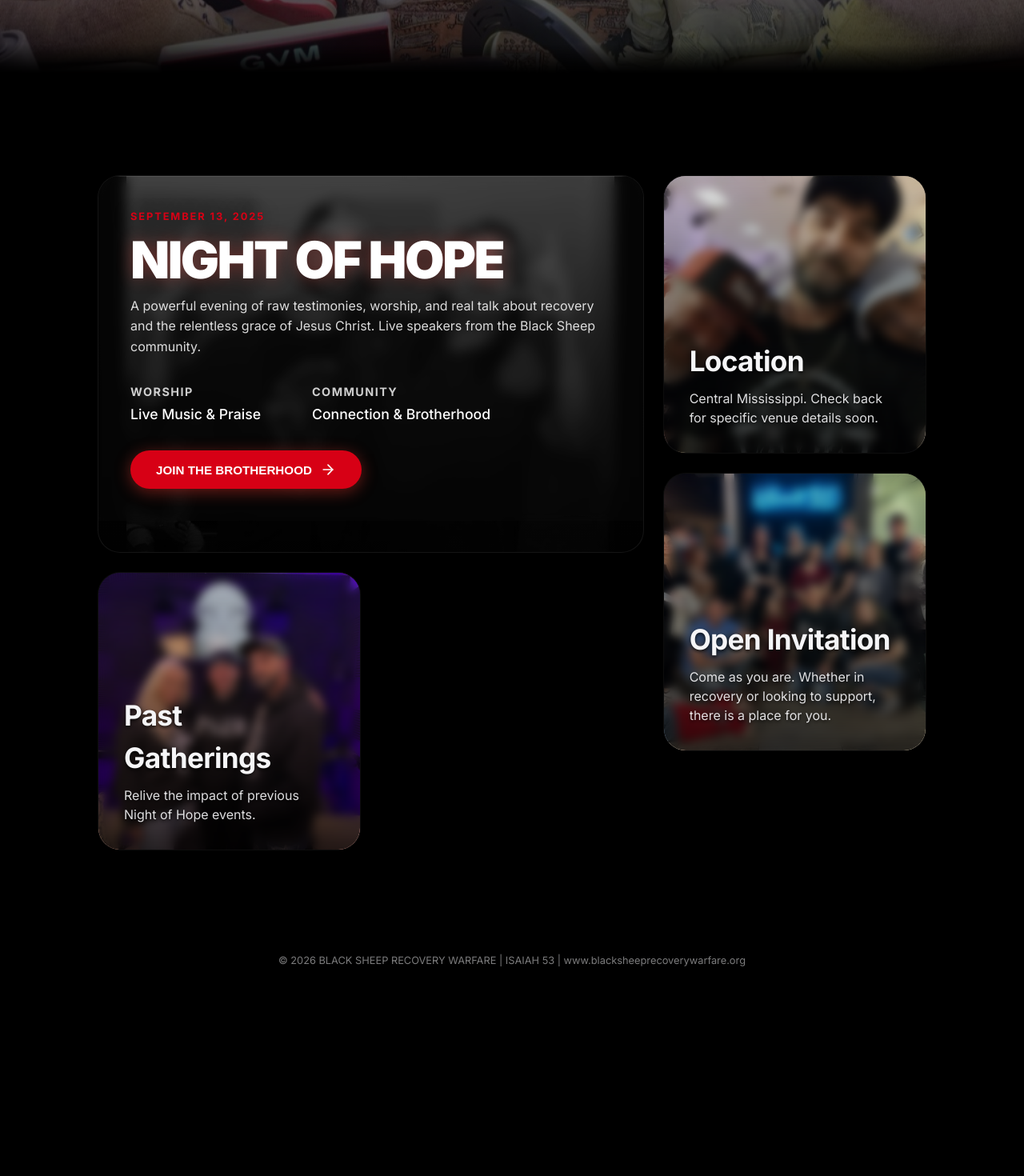
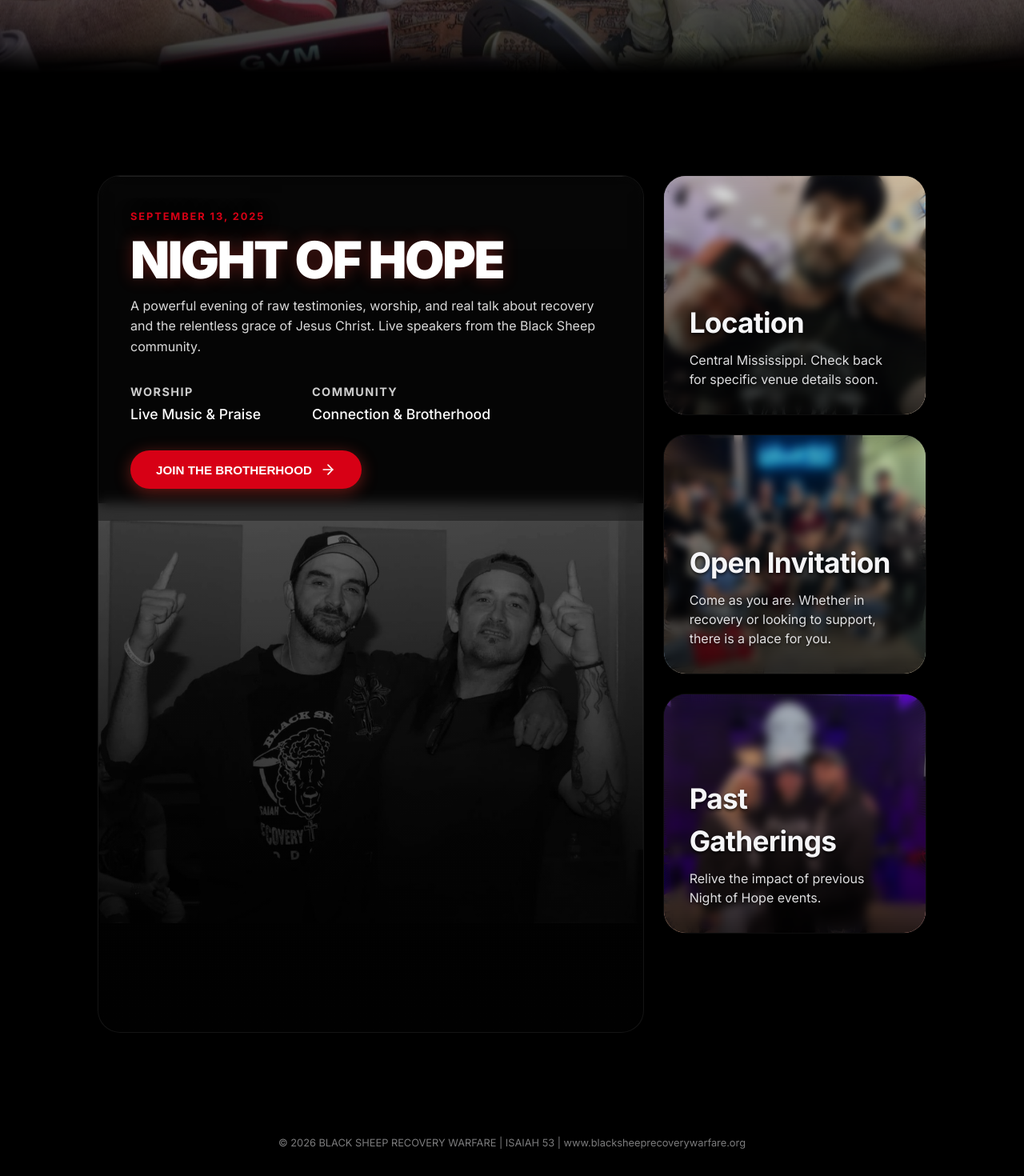
Before and after one commit to Power-Digital-Media/blacksheep-recovery-warfare, a React (Vite) app: page /events in a window 1280 px wide. Shown: the part 777-2247 px from the top of the page at 80% size. Before the commit the page ends 2019 px from the top, so only its background shows below. Built offline with nearby package versions, Linux system fonts and the light colour scheme; grey boxes are pictures that could not be loaded.

Commit message:
fix: restore desktop bento grid layout while keeping card clarity

```diff
--- a/src/pages/Events.jsx
+++ b/src/pages/Events.jsx
@@ -122,7 +122,7 @@ function Events() {
                         {/* LOGISTICS */}
                         <EventCard
                             image="/community_selfie.jpg?v=1"
-                            className="span-4 row-3 logistics-card location-card"
+                            className="span-4 row-2 logistics-card location-card"
                             onActiveChange={handleActiveChange}
                         >
                             <div className="card-overlay">
@@ -133,7 +133,7 @@ function Events() {
 
                         <EventCard
                             image="/community_large.jpg?v=1"
-                            className="span-4 row-3 logistics-card invitation-card"
+                            className="span-4 row-2 logistics-card invitation-card"
                             onActiveChange={handleActiveChange}
                         >
                             <div className="card-overlay">
@@ -144,7 +144,7 @@ function Events() {
 
                         <EventCard
                             image="/community_studio_small.jpg?v=1"
-                            className="span-4 row-3 logistics-card community-card"
+                            className="span-4 row-2 logistics-card community-card"
                             onActiveChange={handleActiveChange}
                         >
                             <div className="card-overlay">
@@ -263,9 +263,9 @@ function Events() {
                     .event-description { font-size: 1rem; margin-bottom: 1.5rem; }
                     .event-details-row { flex-direction: column; gap: 1.5rem; }
                     .event-cta { width: 100%; justify-content: center; margin-top: 1rem; }
-                    .featured-event-card { align-items: flex-end; height: 450px; } /* Forced height instead of row span solely */
+                    .featured-event-card { align-items: flex-end; min-height: 450px; }
                     .event-content-wrapper { padding: 1.5rem; }
-                    .logistics-card { height: 350px; } /* Larger cards on mobile */
+                    .logistics-card { min-height: 350px; }
                 }
             `}</style>
             </div>
```
